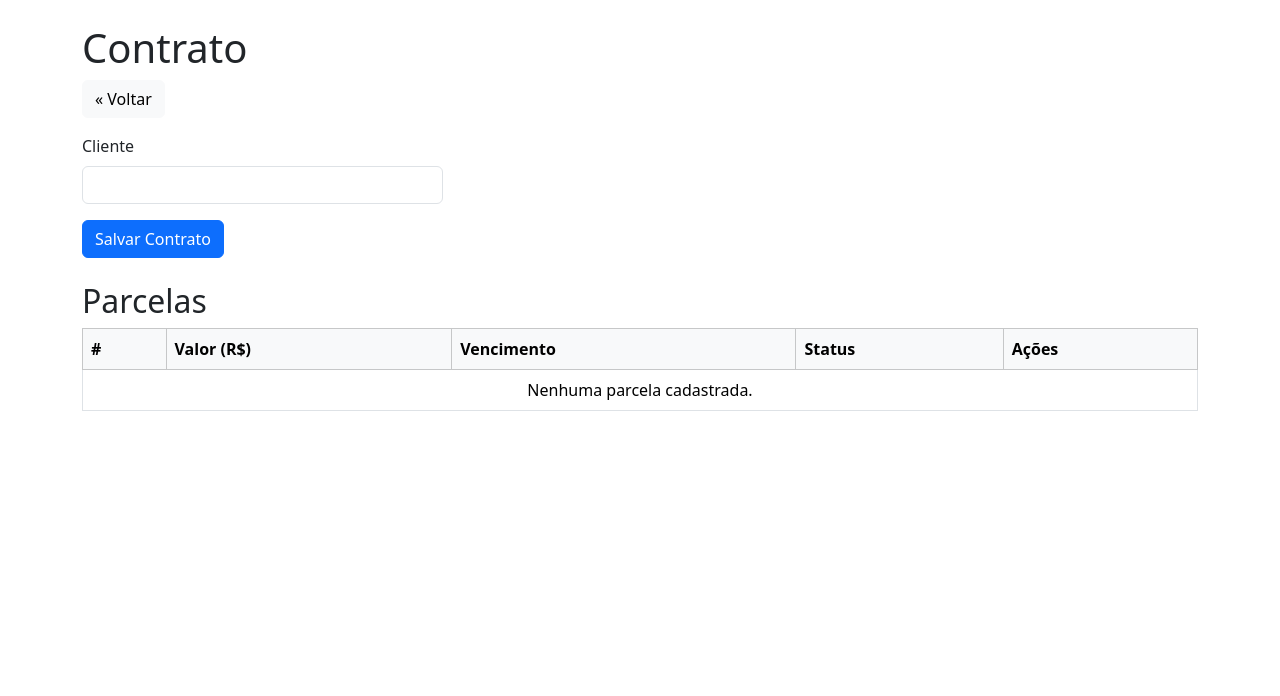
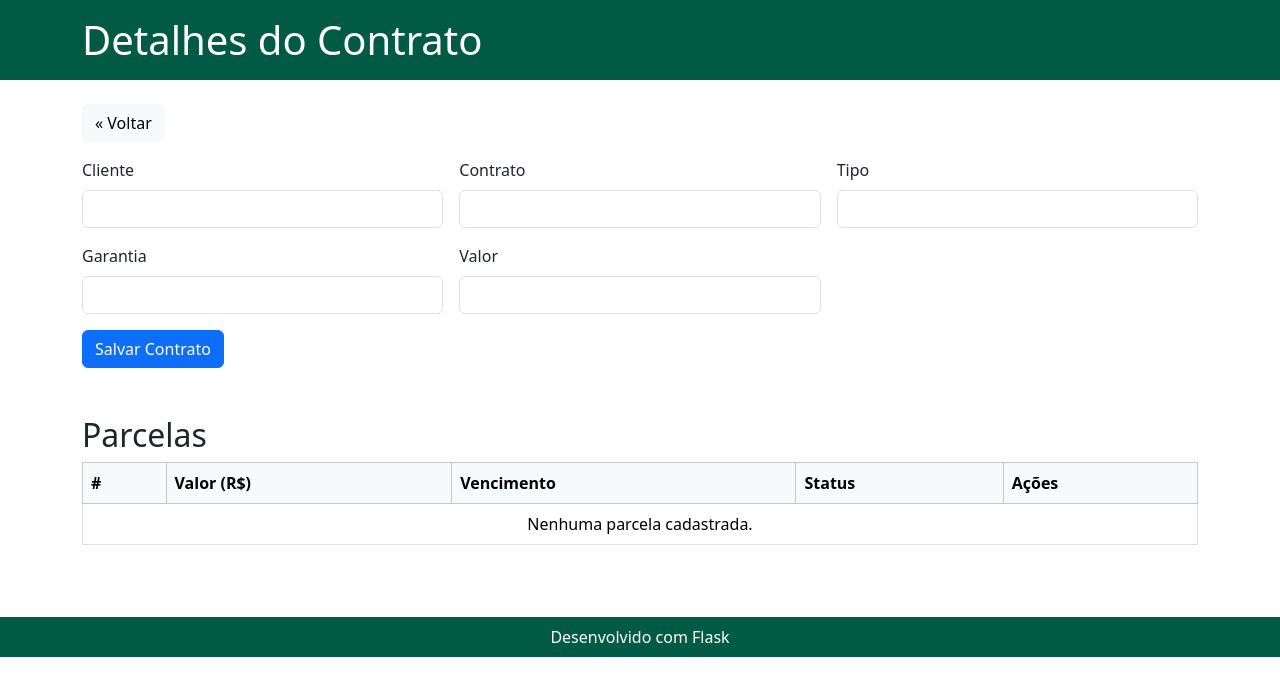
Before and after one commit to felipe4128/Contratos_cobranca, a Flask app: template templates/contrato.html in a window 1280 px wide. Shown: the top 696 px of the page. Run offline with Flask 3, Linux system fonts and the light colour scheme; the template is opened without the code that fills it, so the values that code supplies are empty; some libraries are stand-ins or nearby versions.

Commit message:
Atualiza layout: separa parcelas em menu dentro de Ações e mantém header/footer verde

```diff
--- a/templates/contrato.html
+++ b/templates/contrato.html
@@ -3,22 +3,55 @@
 <head>
   <meta charset="UTF-8" />
   <title>Contrato {{ contrato.numero }}</title>
-  <link
-    href="https://cdn.jsdelivr.net/npm/bootstrap@5.5.0/dist/css/bootstrap.min.css"
-    rel="stylesheet"
-  />
+  <link rel="stylesheet" href="https://cdn.jsdelivr.net/npm/bootstrap@5.5.0/dist/css/bootstrap.min.css">
+  <style>
+    header {
+      background-color: #005a44;
+      color: #fff;
+      padding: 1rem;
+    }
+    footer {
+      background-color: #005a44;
+      color: #fff;
+      text-align: center;
+      padding: 0.5rem;
+      margin-top: 2rem;
+    }
+  </style>
 </head>
 <body>
-  <div class="container py-4">
-    <h1>Contrato {{ contrato.numero }}</h1>
+  <header>
+    <div class="container">
+      <h1 class="mb-0">Detalhes do Contrato</h1>
+    </div>
+  </header>
+
+  <main class="container py-4">
     <a href="{{ url_for('index') }}" class="btn btn-light mb-3">« Voltar</a>
-    <form method="post" class="mb-4 row g-3">
-      <!-- aqui seus campos de edição do contrato -->
+
+    <form method="post" class="row g-3 mb-5">
+      <!-- Campos de edição do contrato -->
       <div class="col-md-4">
         <label class="form-label">Cliente</label>
         <input type="text" name="cliente" value="{{ contrato.cliente }}" class="form-control">
       </div>
-      <!-- demais campos... -->
+      <div class="col-md-4">
+        <label class="form-label">Contrato</label>
+        <input type="text" name="numero" value="{{ contrato.numero }}" class="form-control">
+      </div>
+      <div class="col-md-4">
+        <label class="form-label">Tipo</label>
+        <input type="text" name="tipo_contrato" value="{{ contrato.tipo_contrato }}" class="form-control">
+      </div>
+      <div class="col-md-4">
+        <label class="form-label">Garantia</label>
+        <input type="text" name="garantia" value="{{ contrato.garantia }}" class="form-control">
+      </div>
+      <div class="col-md-4">
+        <label class="form-label">Valor</label>
+        <input type="number" step="0.01" name="valor" value="{{ contrato.valor or '' }}" class="form-control">
+      </div>
+      <!-- Adicione aqui os outros campos que precisar -->
       <div class="col-12">
         <button type="submit" class="btn btn-primary">Salvar Contrato</button>
       </div>
@@ -55,6 +88,12 @@
         {% endfor %}
       </tbody>
     </table>
-  </div>
+  </main>
+
+  <footer>
+    <div class="container">
+      Desenvolvido com Flask
+    </div>
+  </footer>
 </body>
 </html>
```
Also changed, not shown: templates/index.html (+41 -24 lines).
